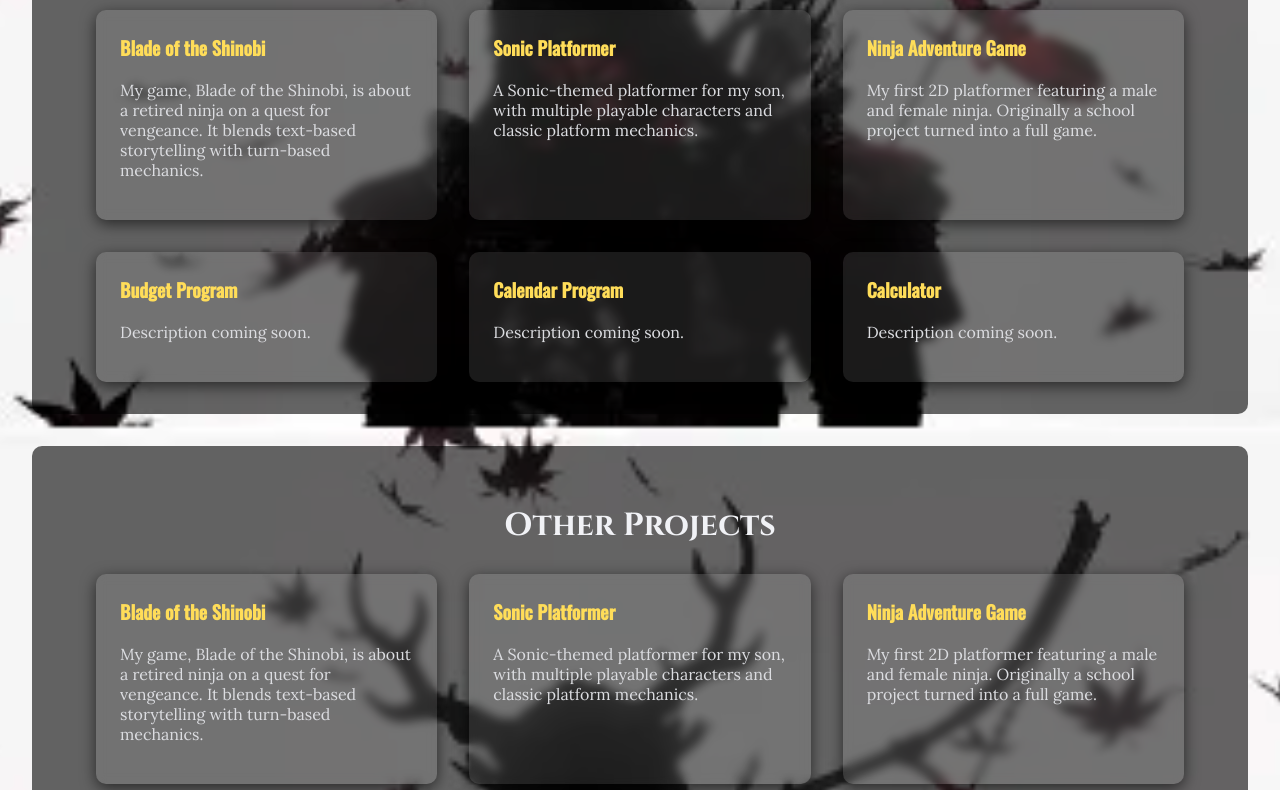
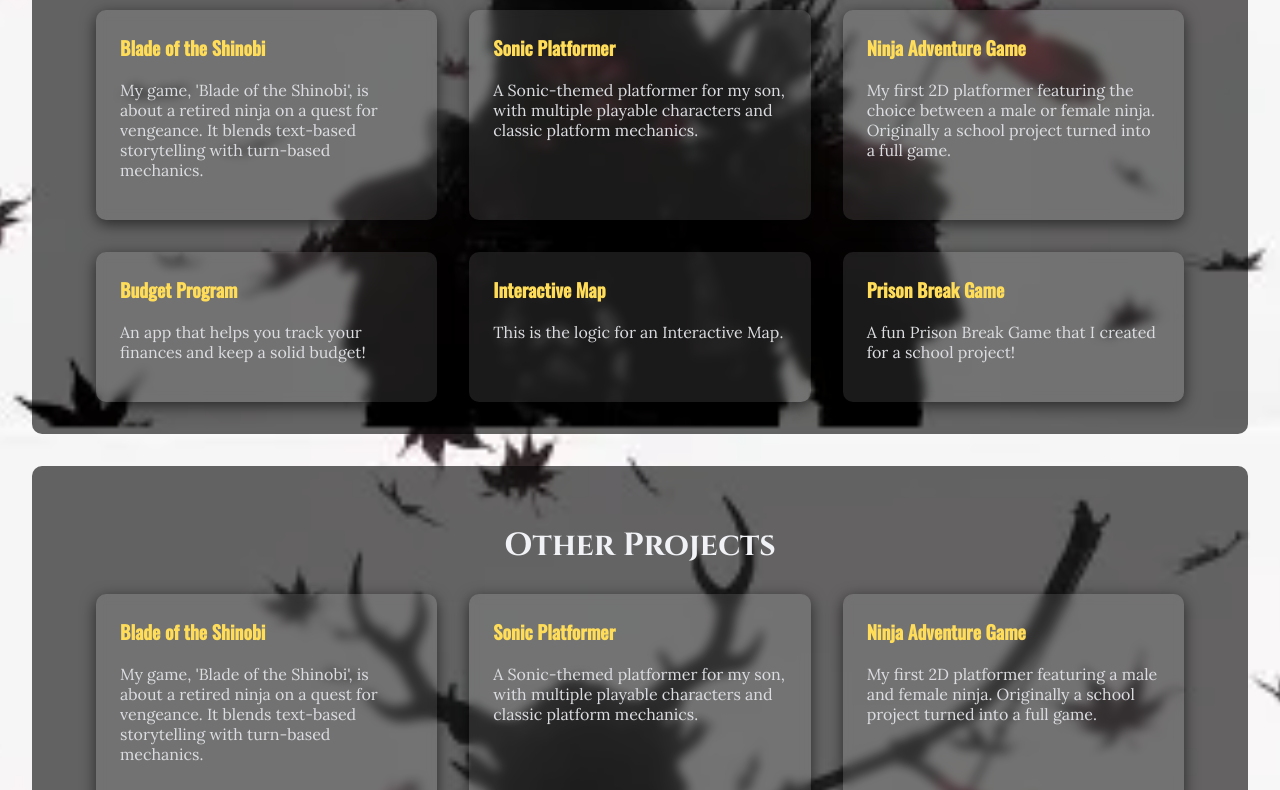
Before and after one commit to ModRhaegar/ModRhaegar.github.io, a plain HTML site: page index.html in a window 1280 px wide. Shown: the part 373-1163 px from the top of the page. Drawn offline with nearby package versions, Linux system fonts and the light colour scheme.

Commit message:
Refactored and Updated Portfolio Page

```diff
--- a/index.html
+++ b/index.html
@@ -73,7 +73,7 @@
 </head>
 <body>
   <header>
-    <h1>Josh's Game Dev Portfolio</h1>
+    <h1>Josh's Software Development Portfolio</h1>
     <p>Welcome to my personal portfolio! Below are projects I've built to develop my programming and game development skills.</p>
   </header>
 
@@ -82,7 +82,7 @@
     <div class="projects">
       <div class="project">
         <h3>Blade of the Shinobi</h3>
-        <p>My game, Blade of the Shinobi, is about a retired ninja on a quest for vengeance. It blends text-based storytelling with turn-based mechanics.</p>
+        <p>My game, 'Blade of the Shinobi', is about a retired ninja on a quest for vengeance. It blends text-based storytelling with turn-based mechanics.</p>
       </div>
       <div class="project">
         <h3>Sonic Platformer</h3>
@@ -90,19 +90,19 @@
       </div>
       <div class="project">
         <h3>Ninja Adventure Game</h3>
-        <p>My first 2D platformer featuring a male and female ninja. Originally a school project turned into a full game.</p>
+        <p>My first 2D platformer featuring the choice between a male or female ninja. Originally a school project turned into a full game.</p>
       </div>
       <div class="project">
         <h3>Budget Program</h3>
-        <p>Description coming soon.</p>
+        <p>An app that helps you track your finances and keep a solid budget!</p>
       </div>
       <div class="project">
-        <h3>Calendar Program</h3>
-        <p>Description coming soon.</p>
+        <h3>Interactive Map</h3>
+        <p>This is the logic for an Interactive Map.</p>
       </div>
       <div class="project">
-        <h3>Calculator</h3>
-        <p>Description coming soon.</p>
+        <h3>Prison Break Game</h3>
+        <p>A fun Prison Break Game that I created for a school project!</p>
       </div>
     </div>
   </section>
@@ -112,7 +112,7 @@
     <div class="projects">
       <div class="project">
         <h3>Blade of the Shinobi</h3>
-        <p>My game, Blade of the Shinobi, is about a retired ninja on a quest for vengeance. It blends text-based storytelling with turn-based mechanics.</p>
+        <p>My game, 'Blade of the Shinobi', is about a retired ninja on a quest for vengeance. It blends text-based storytelling with turn-based mechanics.</p>
       </div>
       <div class="project">
         <h3>Sonic Platformer</h3>
```
